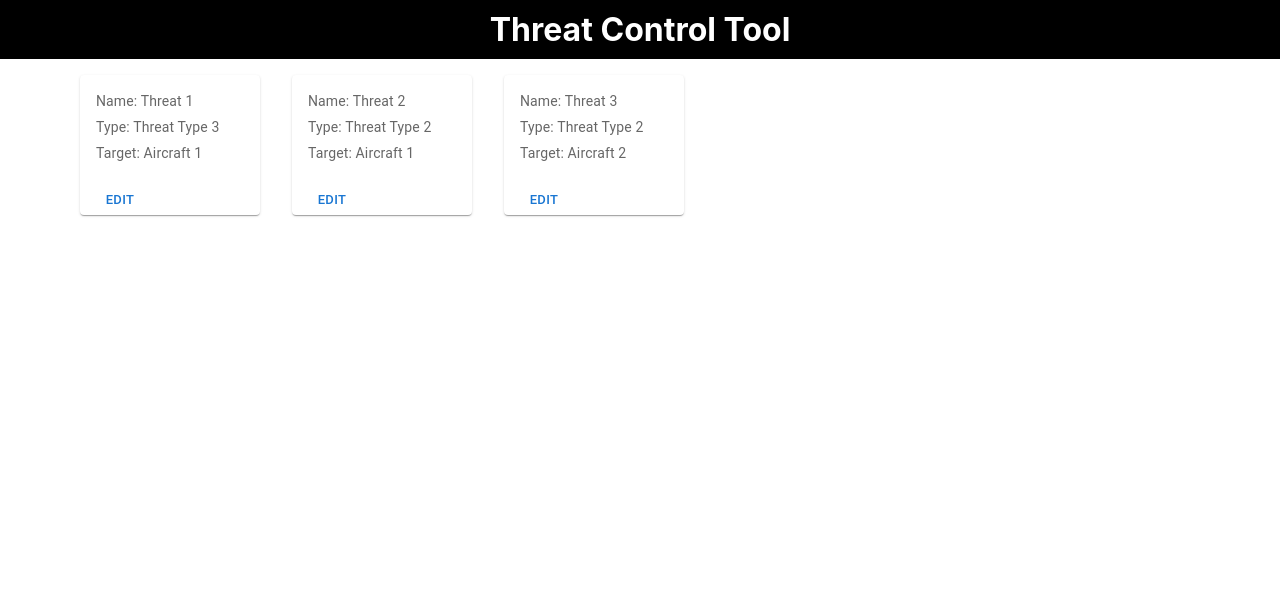
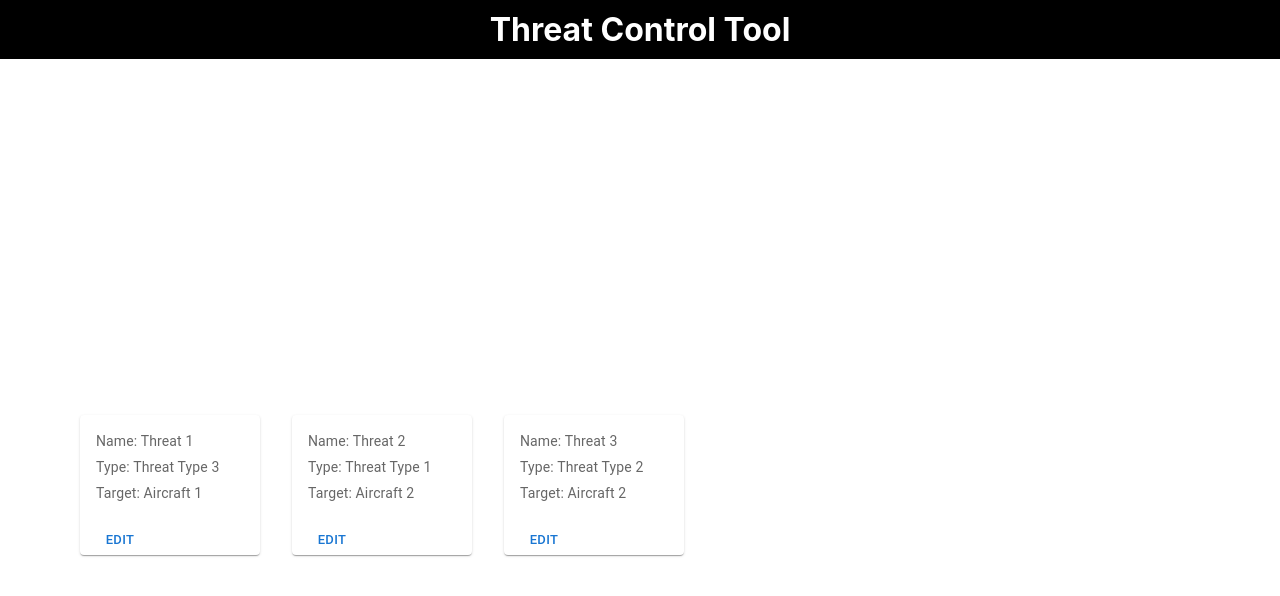
Before and after one commit to allsportster023/dan_ui, a React (Create React App) app in the folder dan-app/: page / in a window 1280 px wide. Shown: the top 596 px of the page. Built offline with nearby package versions, Linux system fonts and the light colour scheme; no server answers; data requests are answered from the project's data file.

Commit message:
fixed merge

```diff
--- a/dan-app/src/App.js
+++ b/dan-app/src/App.js
@@ -52,7 +52,7 @@ function App() {
   return (
     <div className="App">
       <NavBar />
-      {/* <Map/> */}
+      <Map/>
       {!threatsError && !threatsLoading &&
         <ThreatGrid
           threats={threats}
--- a/dan-app/src/data/db.json
+++ b/dan-app/src/data/db.json
@@ -9,12 +9,12 @@
       "id": 1
     },
     {
-      "id": 2,
       "name": "Threat 2",
       "latitude": "37.31",
       "longitude": "-76.51",
-      "target": "Aircraft 1",
-      "threatType": "Threat Type 2"
+      "target": "Aircraft 2",
+      "threatType": "Threat Type 1",
+      "id": 2
     },
     {
       "id": 3,
```
Also changed, not shown: dan-app/package.json (+13 -8 lines), 1 other file (tests, documents, lock files or other folders).
